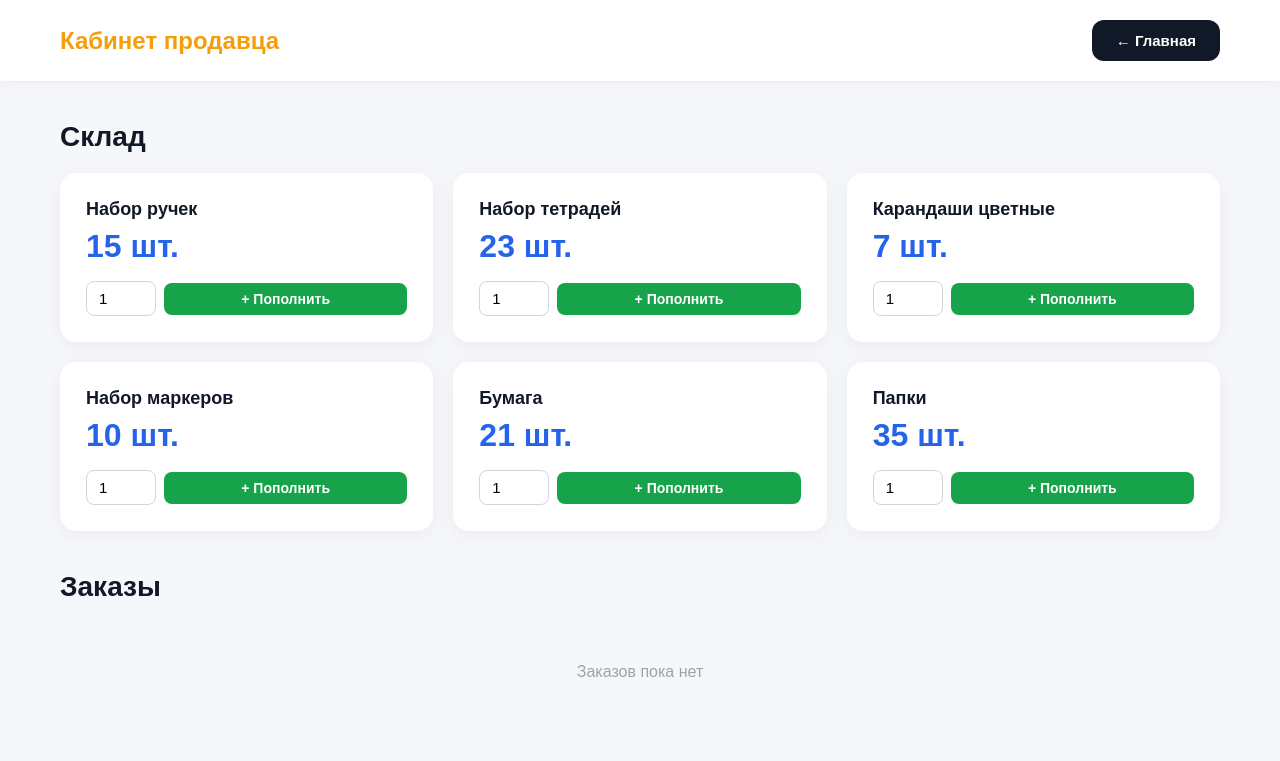
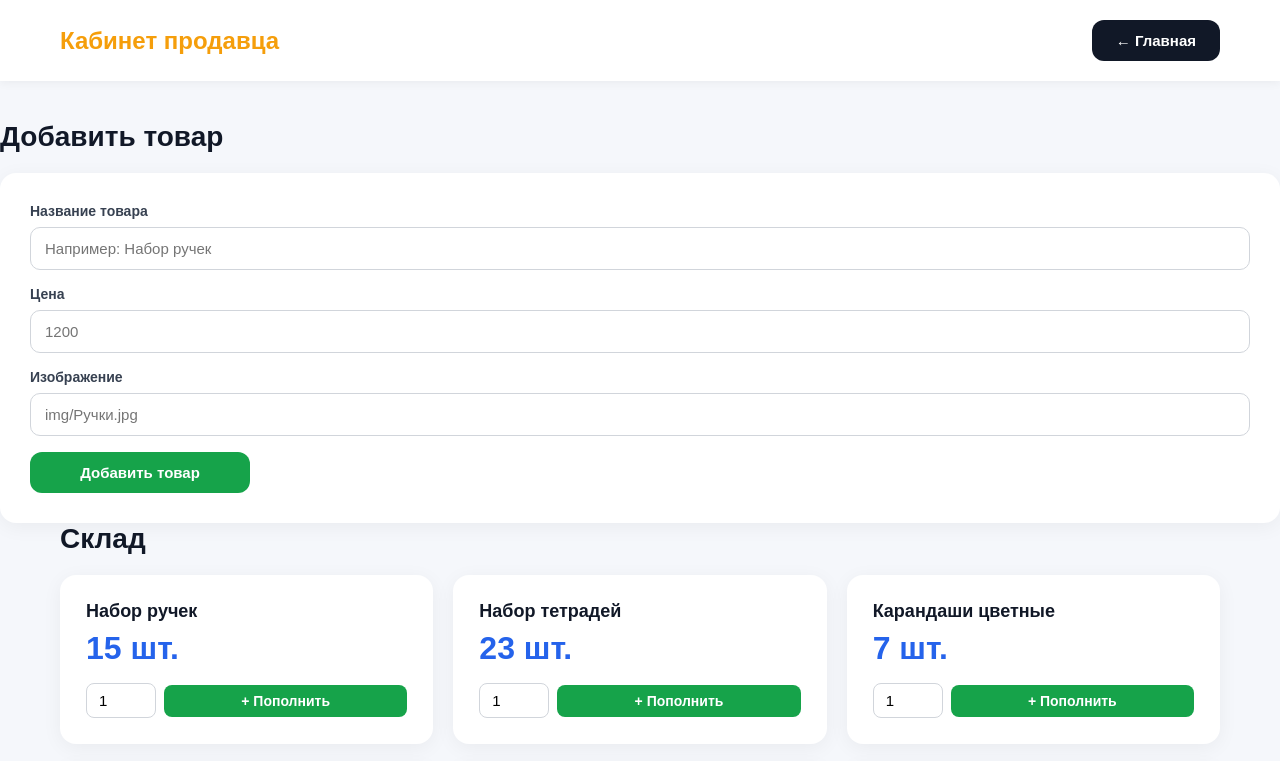
Before and after one commit to rxz67/rxz67.github.io, a website: page seller.html in a window 1280 px wide. Shown: the top 761 px of the page. Drawn offline with Linux system fonts and the light colour scheme.

```diff
--- a/seller.css
+++ b/seller.css
@@ -7,7 +7,7 @@
 
 body {
     background: #f5f7fb;
-    color: #111827;
+    color: #1f2a42;
 }
 
 header {
@@ -59,7 +59,6 @@
     color: #111827;
 }
 
-/* СКЛАД */
 .stock-grid {
     display: grid;
     grid-template-columns: repeat(3, 1fr);
@@ -81,7 +80,7 @@
 
 .stock-name {
     font-size: 18px;
-    font-weight: 700;
+    font-weight: 800;
     color: #111827;
     margin-bottom: 8px;
 }
@@ -124,7 +123,6 @@
     background: #15803d;
 }
 
-/* ЗАКАЗЫ */
 .orders-list {
     display: flex;
     flex-direction: column;
@@ -227,3 +225,47 @@
     text-align: center;
     padding: 40px 0;
 }
+
+
+.add-product-card{
+    background:white;
+    padding:30px;
+    border-radius:16px;
+    box-shadow:0 4px 20px rgba(0, 0, 0, 0.05);
+    display:flex;
+    flex-direction:column;
+    gap:16px;
+}
+
+.form-group{
+    display:flex;
+    flex-direction:column;
+    gap:8px;
+}
+
+.form-group label{
+    font-size:14px;
+    font-weight:600;
+    color:#374151;
+}
+
+.form-group input{
+    padding:12px 14px;
+    border:1.5px solid #d1d5db;
+    border-radius:10px;
+    font-size:15px;
+    outline:none;
+}
+
+.form-group input:focus{
+    border-color:#2563eb;
+}
+
+.add-product-btn{
+    width:220px;
+    background:#16a34a;
+}
+
+.add-product-btn:hover{
+    background:#15803d;
+}
--- a/seller.html
+++ b/seller.html
@@ -12,7 +12,32 @@
         <div class="logo">Кабинет продавца</div>
         <a href="index.html"><button class="back-btn">← Главная</button></a>
     </header>
+    <section class="section">
+    <h2>Добавить товар</h2>
 
+    <div class="add-product-card">
+
+        <div class="form-group">
+            <label>Название товара</label>
+            <input type="text" id="productName" placeholder="Например: Набор ручек">
+        </div>
+
+        <div class="form-group">
+            <label>Цена</label>
+            <input type="number" id="productPrice" placeholder="1200">
+        </div>
+
+        <div class="form-group">
+            <label>Изображение</label>
+            <input type="text" id="productImage" placeholder="img/Ручки.jpg">
+        </div>
+
+        <button id="addProductBtn" class="add-product-btn">
+            Добавить товар
+        </button>
+
+    </div>
+</section>
     <div class="container">
         <section class="section">
             <h2>Склад</h2>
```
Also changed, not shown: catalog.html (+6 -0 lines), catalog.js (+6 -1 lines), script.js (+18 -2 lines).
